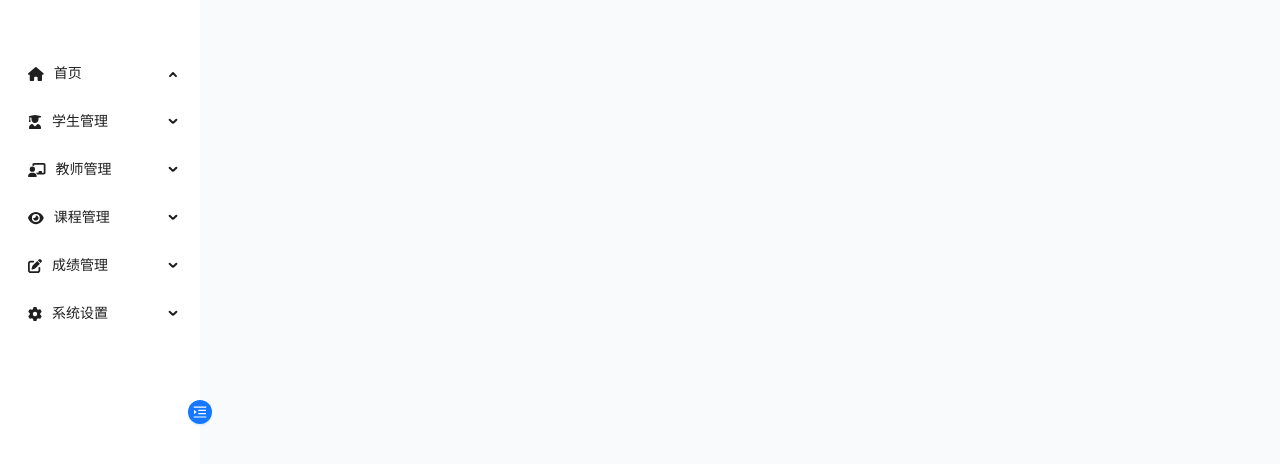
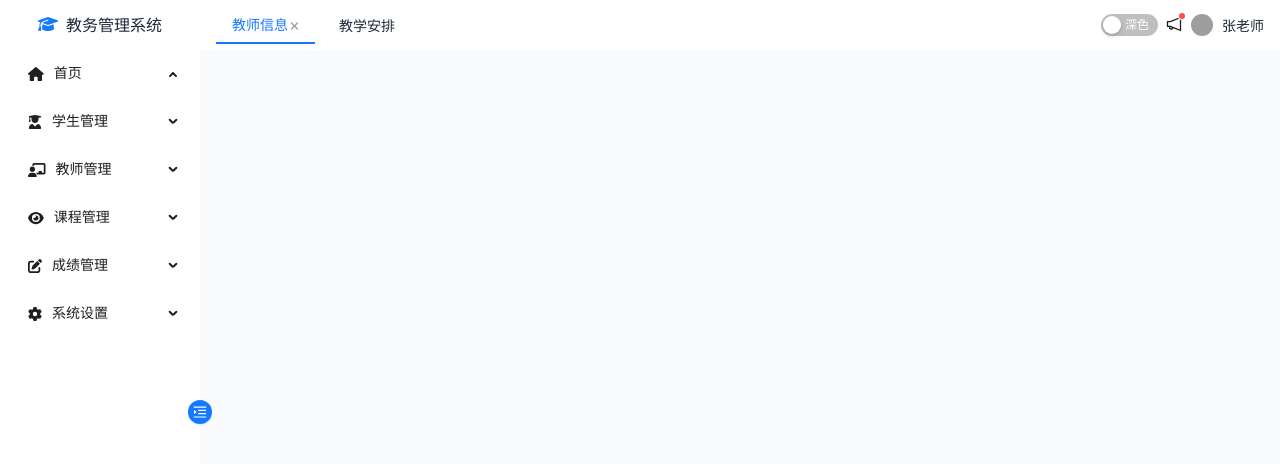
Before and after one commit to AOMANDESHANGXIAO/vue3-unocss-ts-starter, a Vue app: page / in a window 1280 px wide. Shown: the top 464 px of the page. Built offline with nearby package versions, Linux system fonts and the light colour scheme; grey boxes are pictures that could not be loaded; a web font is replaced by a local one.

Commit message:
feat(system): 教务管理系统功能开发
- 新增系统配置状态管理，支持折叠菜单和切换颜色模式
- 添加顶部栏和侧边栏组件，优化页面布局
- 集成通知图标和用户头像显示
- 更新全局组件类型定义

```diff
--- a/components.d.ts
+++ b/components.d.ts
@@ -8,6 +8,10 @@ export {}
 /* prettier-ignore */
 declare module 'vue' {
   export interface GlobalComponents {
+    AAvatar: typeof import('ant-design-vue/es')['Avatar']
+    ABadge: typeof import('ant-design-vue/es')['Badge']
+    ABreadcrumb: typeof import('ant-design-vue/es')['Breadcrumb']
+    ABreadcrumbItem: typeof import('ant-design-vue/es')['BreadcrumbItem']
     AButton: typeof import('ant-design-vue/es')['Button']
     ALayout: typeof import('ant-design-vue/es')['Layout']
     ALayoutContent: typeof import('ant-design-vue/es')['LayoutContent']
@@ -15,6 +19,8 @@ declare module 'vue' {
     ALayoutSider: typeof import('ant-design-vue/es')['LayoutSider']
     AMenu: typeof import('ant-design-vue/es')['Menu']
     AMenuItem: typeof import('ant-design-vue/es')['MenuItem']
+    ASpace: typeof import('ant-design-vue/es')['Space']
+    ASwitch: typeof import('ant-design-vue/es')['Switch']
     RouterLink: typeof import('vue-router')['RouterLink']
     RouterView: typeof import('vue-router')['RouterView']
     Sidebar: typeof import('./src/components/ui/sidebar/index.vue')['default']
--- a/src/App.vue
+++ b/src/App.vue
@@ -5,16 +5,21 @@ import type { RouteRecordRaw } from 'vue-router'
 import type { MenuProps } from 'ant-design-vue'
 import { routes } from './routers'
 import { FontAwesomeIcon } from '@fortawesome/vue-fontawesome'
+import { NotificationOutlined } from '@ant-design/icons-vue'
 import _ from 'lodash'
 import router from './routers'
+import { useSystemConfigStore } from './stores/use-system-config-store'
 
-const state = reactive({
-  collapsed: false,
-  selectedKeys: ['home'],
-  openKeys: ['home'],
-  preOpenKeys: ['home'] as string[],
-})
-
+const systemConfigStore = useSystemConfigStore()
+const { toggleCollapsed,toggleColorMode } = systemConfigStore
+const systemConfig = toRef(systemConfigStore.config)
+const colorModeModel = ref(systemConfig.value.colorMode === 'dark')
+watch(
+  () => colorModeModel.value,
+  () => {
+    toggleColorMode()
+  }
+)
 const transformRouteToMenu = (route: RouteRecordRaw) => {
   const meta = route.meta
   if (!meta) return
@@ -23,6 +28,7 @@ const transformRouteToMenu = (route: RouteRecordRaw) => {
       key: route.name,
       label: meta!.title,
       title: meta!.title,
+      // In fact, the generated `route.name` represents the complete path, rather than `route.path`.
       path: route.name,
     }
   }
@@ -31,7 +37,7 @@ const transformRouteToMenu = (route: RouteRecordRaw) => {
     icon: () => h(FontAwesomeIcon, { icon: meta!.icon as string }),
     label: meta!.title,
     title: meta!.title,
-    path: route.name,// 事实上，生成的route.name才是完整的路径而非route.path
+    path: route.name,
   }
 }
 
@@ -50,21 +56,10 @@ const mapRouteToMenu = (routes: RouteRecordRaw[]): MenuProps['items'] => {
   }) as MenuProps['items']
 }
 const items = mapRouteToMenu(routes)
-console.log('items', items)
-watch(
-  () => state.openKeys,
-  (_val, oldVal) => {
-    state.preOpenKeys = oldVal
-  }
-)
-const toggleCollapsed = () => {
-  state.collapsed = !state.collapsed
-  state.openKeys = state.collapsed ? [] : state.preOpenKeys
-}
 const menuStyle = computed(() => {
   return {
     flex: 1,
-    'min-width': state.collapsed ? '30px' : '200px',
+    'min-width': systemConfig.value.collapsed ? '30px' : '200px',
   }
 })
 // The type, e.g,MenuProps['onClick'], provided by ant-design-vue is not correct.
@@ -90,31 +85,72 @@ const handleMenuClick = (e: any) => {
           size="small"
           shape="circle"
         >
-          <MenuFoldOutlined v-if="state.collapsed" />
+          <MenuFoldOutlined v-if="systemConfig.collapsed" />
           <MenuUnfoldOutlined v-else />
         </a-button>
       </div>
       <header
-        class="flex-shrink-0 h-50px text-center line-height-50px"
-      ></header>
+        class="flex-shrink-0 h-50px text-center line-height-50px border-b-gray-7"
+      >
+        <a-space align="center">
+          <FontAwesomeIcon
+            icon="graduation-cap"
+            class="text-16px text-primary"
+          />
+          <span class="text-16px" v-if="!systemConfig.collapsed"
+            >教务管理系统</span
+          >
+        </a-space>
+      </header>
       <section
         class="flex-1 overflow-y-auto overflow-x-hidden hidden-scrollbar"
       >
         <a-menu
           @click="handleMenuClick"
           id="menu"
-          v-model:openKeys="state.openKeys"
-          v-model:selectedKeys="state.selectedKeys"
+          v-model:openKeys="systemConfig.openKeys"
+          v-model:selectedKeys="systemConfig.selectedKeys"
           :style="menuStyle"
           mode="inline"
-          :inline-collapsed="state.collapsed"
+          :inline-collapsed="systemConfig.collapsed"
           :items="items"
         >
         </a-menu>
       </section>
     </div>
-    <div class="flex-1">
-      <RouterView :key="$route.fullPath"></RouterView>
+    <div class="flex-1 flex flex-col">
+      <header
+        class="flex-shrink-0 h-50px flex items-center justify-between bg-white b-l-[1px_solid_#foo] p-x-16px"
+      >
+        <a-space>
+          <div class="p-x-16px p-y-8px border-b-primary cursor-pointer">
+            <span class="text-primary">教师信息</span>
+            <FontAwesomeIcon
+              icon="close"
+              class="ml-2px text-12px text-gray hover:text-gray-700 cursor-pointer"
+            ></FontAwesomeIcon>
+          </div>
+          <div class="p-x-16px p-y-8px">教学安排</div>
+        </a-space>
+        <a-space>
+          <a-switch
+            v-model:checked="colorModeModel"
+            checkedChildren="浅色"
+            unCheckedChildren="深色"
+          ></a-switch>
+          <a-badge dot>
+            <notification-outlined style="font-size: 16px" />
+          </a-badge>
+          <a-avatar
+            size="small"
+            src="https://ai-public.mastergo.com/ai/img_res/a8bf73a294afd78156d5860b6d704d78.jpg"
+          ></a-avatar
+          ><span class="text-14px">张老师</span>
+        </a-space>
+      </header>
+      <main class="flex-1">
+        <RouterView :key="$route.fullPath"></RouterView>
+      </main>
     </div>
   </div>
 </template>
@@ -126,7 +162,12 @@ const handleMenuClick = (e: any) => {
   }
   -ms-overflow-style: none;
 }
-
+.text-primary {
+  color: rgb(var(--color-primary));
+}
+.border-b-primary {
+  border-bottom: 2px solid rgb(var(--color-primary));
+}
 :deep(.ant-menu-inline) {
   border: none !important;
 }
--- /dev/null
+++ b/src/stores/use-system-config-store.ts
@@ -0,0 +1,44 @@
+import { defineStore } from 'pinia'
+import { useLocalStorage, useColorMode } from '@vueuse/core'
+type SelectedKeyHistoryItem = {
+  key: string
+  path: string
+}
+export const useSystemConfigStore = defineStore('systemConfigStore', () => {
+  const presupposedThemes = ['default']
+  const config = useLocalStorage('systemConfig', {
+    colorMode: useColorMode().value,
+    theme: 'default',
+    openKeys: ['home'],
+    activeKey: 'home',
+    selectedKeys: ['home'],
+    preOpenKeys: ['home'] as string[],
+    collapsed: false,
+    selectedKeysHistory: [] as SelectedKeyHistoryItem[],
+  })
+  const toggleCollapsed = () => {
+    config.value.collapsed = !config.value.collapsed
+  }
+  const toggleColorMode = () => {
+    console.log('toggleColorMode')
+    config.value.colorMode =
+      config.value.colorMode === 'light' ? 'dark' : 'light'
+    if (config.value.colorMode === 'dark') {
+      document.documentElement.classList.add('dark')
+    } else {
+      document.documentElement.classList.remove('dark')
+    }
+  }
+  const setTheme = (newTheme: string) => {
+    document.documentElement.classList.remove(`theme-${config.value.theme}`)
+    config.value.theme = newTheme
+    document.documentElement.classList.add(`theme-${config.value.theme}`)
+  }
+  return {
+    config,
+    toggleCollapsed,
+    toggleColorMode,
+    setTheme,
+    presupposedThemes,
+  }
+})
```
